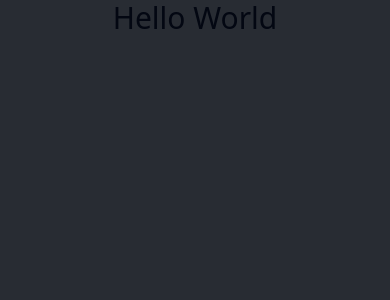
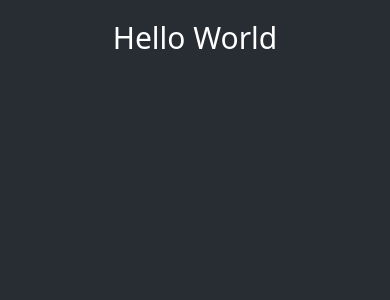
Before and after one commit to AiDinaAgustin/dindinaa, a React (Vite) app: page / in a window 390 px wide. Shown: the top 300 px of the page. Built offline with nearby package versions, Linux system fonts and the light colour scheme.

Commit message:
refactor(container): change container layout responsive

```diff
--- a/src/components/templates/ContainerLayout.jsx
+++ b/src/components/templates/ContainerLayout.jsx
@@ -1,3 +1,10 @@
-export default function ContainerLayout({ children }) {
-  return <div className="container mx-auto">{children}</div>;
+export default function ContainerLayout({ className, children, ...props }) {
+  return (
+    <div
+      className={`container text-white mx-auto my-5 lg:px-32 ${className}`}
+      {...props}
+    >
+      {children}
+    </div>
+  );
 }
```
